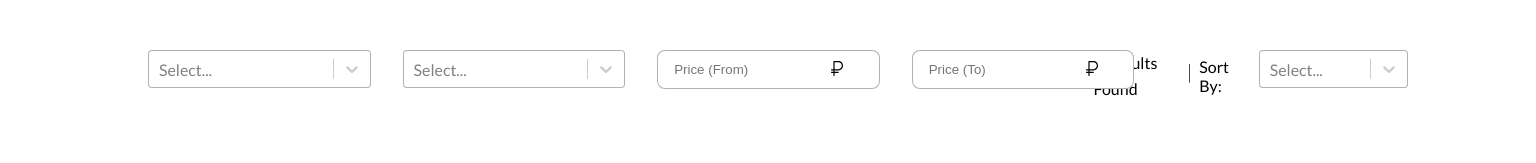
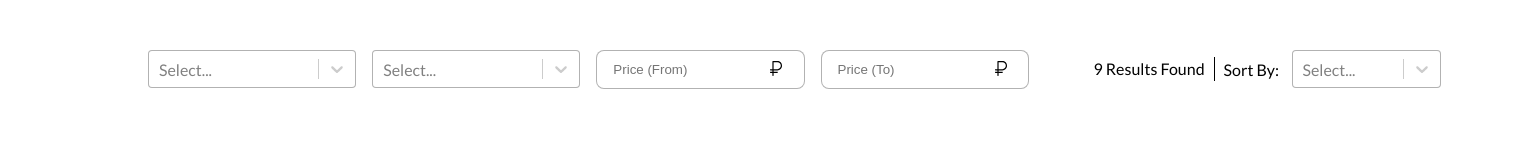
Before and after one commit to mb3451007/wander-hub, a Next.js app: page /searchResults in a window 1536 px wide. Shown: the part 398-561 px from the top of the page. Built offline with nearby package versions, Linux system fonts and the light colour scheme.

Commit message:
Fixed spacing of sort tag

```diff
--- a/app/components/sortAndFilter/sortFields/sortFields.module.scss
+++ b/app/components/sortAndFilter/sortFields/sortFields.module.scss
@@ -14,19 +14,30 @@
 
       @media (min-width: 801px) {
         width: 24%;
-        grid-template-columns: 50% 81%;
+        grid-template-columns: 100% 67%;
+        // grid-template-columns: 50% 81%;
+        gap: 1rem;
+      }
+
+      @media (min-width: 900px) {
+        width: 24%;
+        grid-template-columns: 103% 67%;
+        // grid-template-columns: 50% 81%;
         gap: 1rem;
       }
 
       @media (min-width: 1110px) {
-        grid-template-columns: 50% 60%;
-        gap: 1rem;
+        grid-template-columns: 93% 60%;
+        gap: 0.25rem;
+        // grid-template-columns: 50% 60%;
+        // gap: 1rem;
       }
 
       @media (min-width: 1500px) {
-        grid-template-columns: 50% 50%;
-        gap: 1rem;
+        grid-template-columns: 65% 50%;
+        gap: 0.25rem;
       }
+
     }
 
     &__lowerSection {
@@ -45,10 +56,12 @@
       }
       @media (min-width: 1500px) {
         grid-template-columns: 30% 30% 30% 30%;
-        gap: 2rem;
+        gap: 1rem;
+        // gap: 2rem;
       }
       @media (min-width: 1800px) {
-        grid-template-columns: 43% 43% 30% 30%;
+        grid-template-columns: 40% 40% 30% 30%;
+        // grid-template-columns: 43% 43% 30% 30%;
         gap: 2rem;
       }
     }
@@ -420,11 +433,12 @@
     }
 
     @media (min-width: 1150px) {
-      gap: 4.5rem;
+      gap: 2.5rem;
+      // gap: 4.5rem;
     }
 
     @media (min-width: 1500px) {
-      gap: 1.5rem;
+      gap: 3.5rem;
     }
 
     @media (min-width: 1500px) {
```
